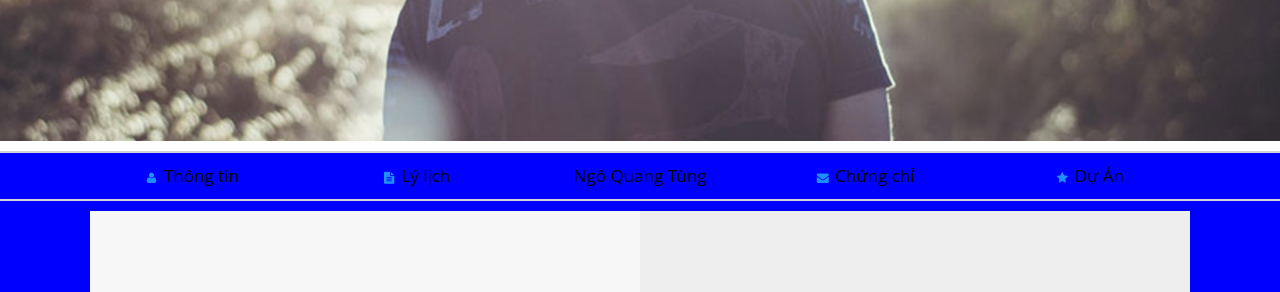
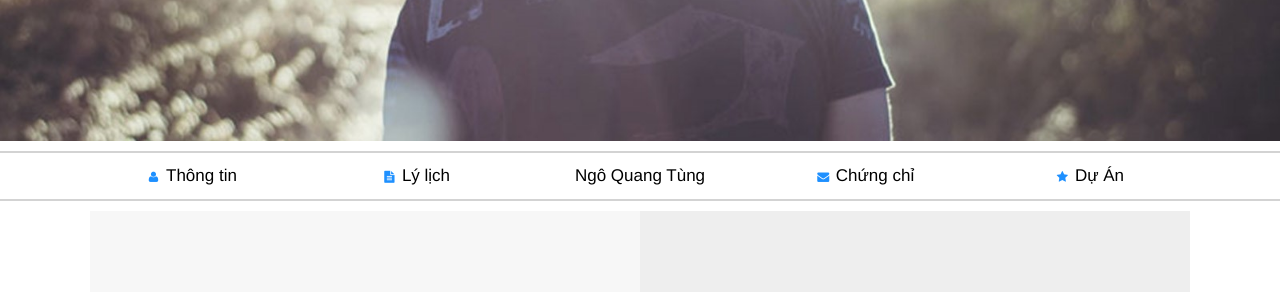
Before and after one commit to Tnggo0712/realASM-3, a plain HTML site: page index.html in a window 1280 px wide. Shown: the part 259-551 px from the top of the page. Drawn offline with nearby package versions, Linux system fonts and the light colour scheme.

Commit message:
index.html

```diff
--- a/index.html
+++ b/index.html
@@ -8,7 +8,6 @@
     <link rel="stylesheet" href="./css/tablet.css" />
     <link rel="stylesheet" href="./css/mobile.css"/>
     <link rel="stylesheet" href="./css/font.css" />
-    <link rel="stylesheet" href="./css/cv.css" />
     <link rel="stylesheet" href="https://www.w3schools.com/w3css/4/w3.css">
     <link href="https://cdn.jsdelivr.net/npm/bootstrap@5.0.2/dist/css/bootstrap.min.css" rel="stylesheet" integrity="sha384-EVSTQN3/azprG1Anm3QDgpJLIm9Nao0Yz1ztcQTwFspd3yD65VohhpuuCOmLASjC" crossorigin="anonymous">
     <title>Assignment 03</title>
```
